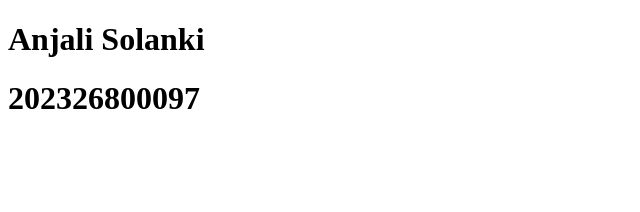
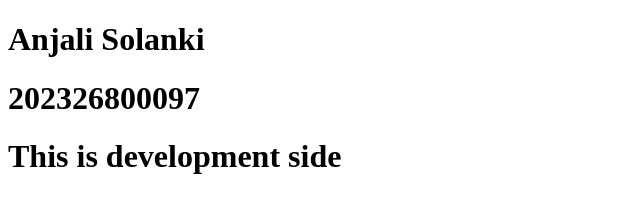
Before and after one commit to Anjali141614/anjaliforexam, a plain HTML site: page index.html in a window 1280 px wide. Shown: the whole page, without its empty margins (0-640 px from the left). Drawn offline with Linux system fonts and the light colour scheme.

Commit message:
Updated development side

```diff
--- a/index.html
+++ b/index.html
@@ -8,5 +8,6 @@
 <body>
     <h1>Anjali Solanki</h1>
     <h1>202326800097</h1>
+    <h1>This is development side</h1>
 </body>
 </html>
```
